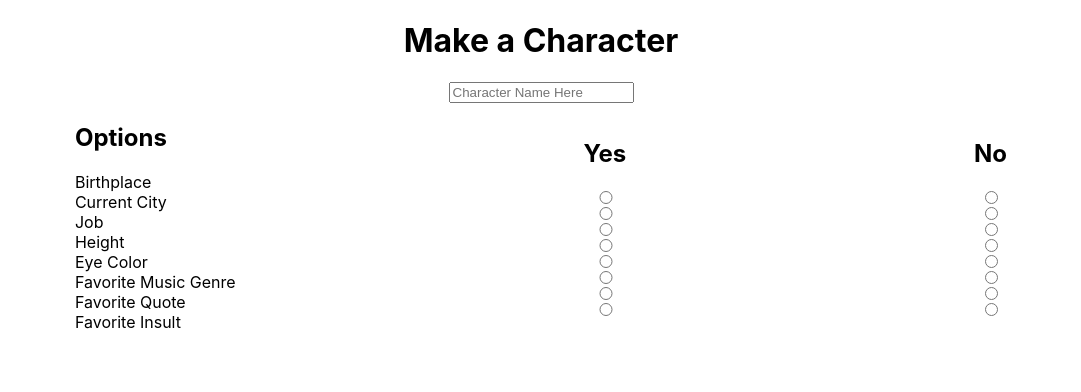
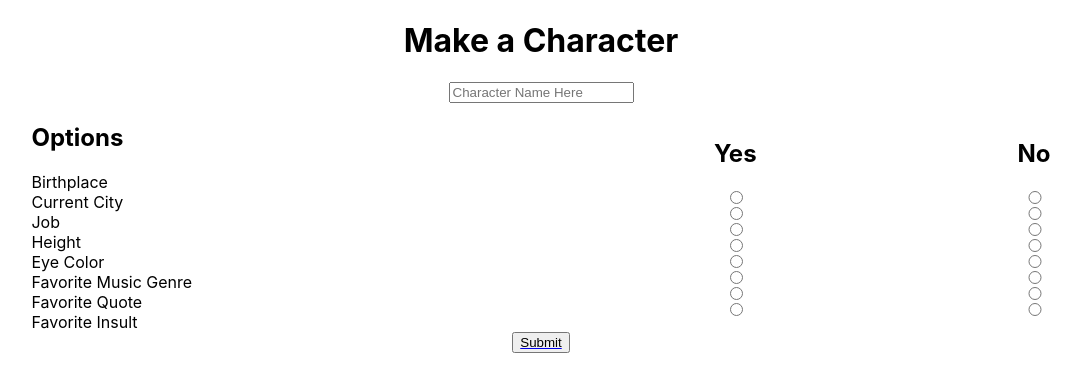
Before and after one commit to atownse/Writer-Help, a React (Create React App) app: page /character-creator in a window 1280 px wide. Shown: the top 392 px of the page, without its empty margins (99-1180 px from the left). Built offline with nearby package versions, Linux system fonts and the light colour scheme.

Commit message:
Add button for creation component

```diff
--- a/src/Components/Character-creator/Character-Creator.css
+++ b/src/Components/Character-creator/Character-Creator.css
@@ -19,3 +19,8 @@ h1 {
   justify-content: center;
   flex-direction: column;
 }
+
+.submit {
+  display: flex;
+  justify-content: center;
+}
--- a/src/Components/Character-creator/Character-Creator.js
+++ b/src/Components/Character-creator/Character-Creator.js
@@ -1,5 +1,6 @@
 import React from 'react'
 import './Character-Creator.css'
+import { Link } from 'react-router-dom'
 
 export default function CharacterCreator() {
   return (
@@ -27,6 +28,7 @@ export default function CharacterCreator() {
             <label for="quote">Favorite Quote</label>
             <label for="insult">Favorite Insult</label>
           </div>
+          <div></div>
           <div className="character-creation" id="yes">
             <h2>Yes</h2>
             <input type="radio" id="birthplace" name="birthplace" />
@@ -51,6 +53,11 @@ export default function CharacterCreator() {
         </div>
         </div>
       </form>
+      <Link to="/archive">
+        <div className="submit">
+          <button>Submit</button>
+        </div>
+      </Link>
     </div>
   )
 }
```
